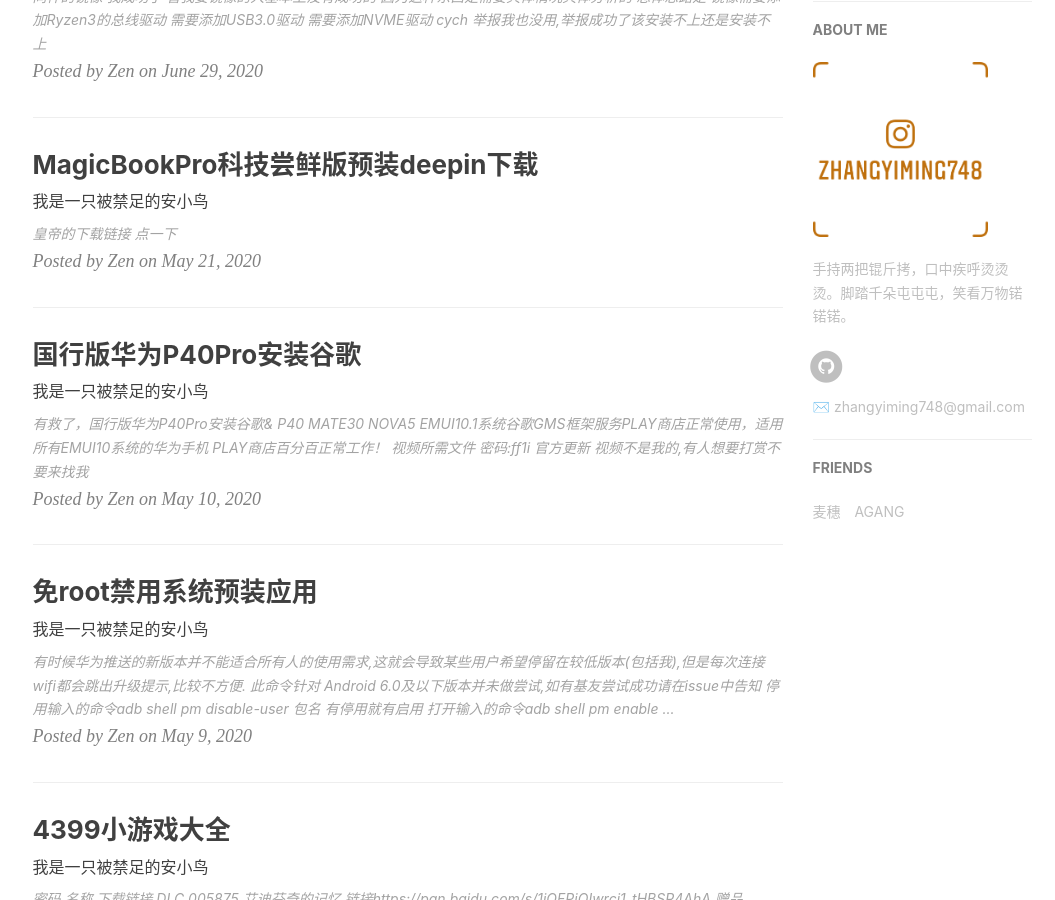
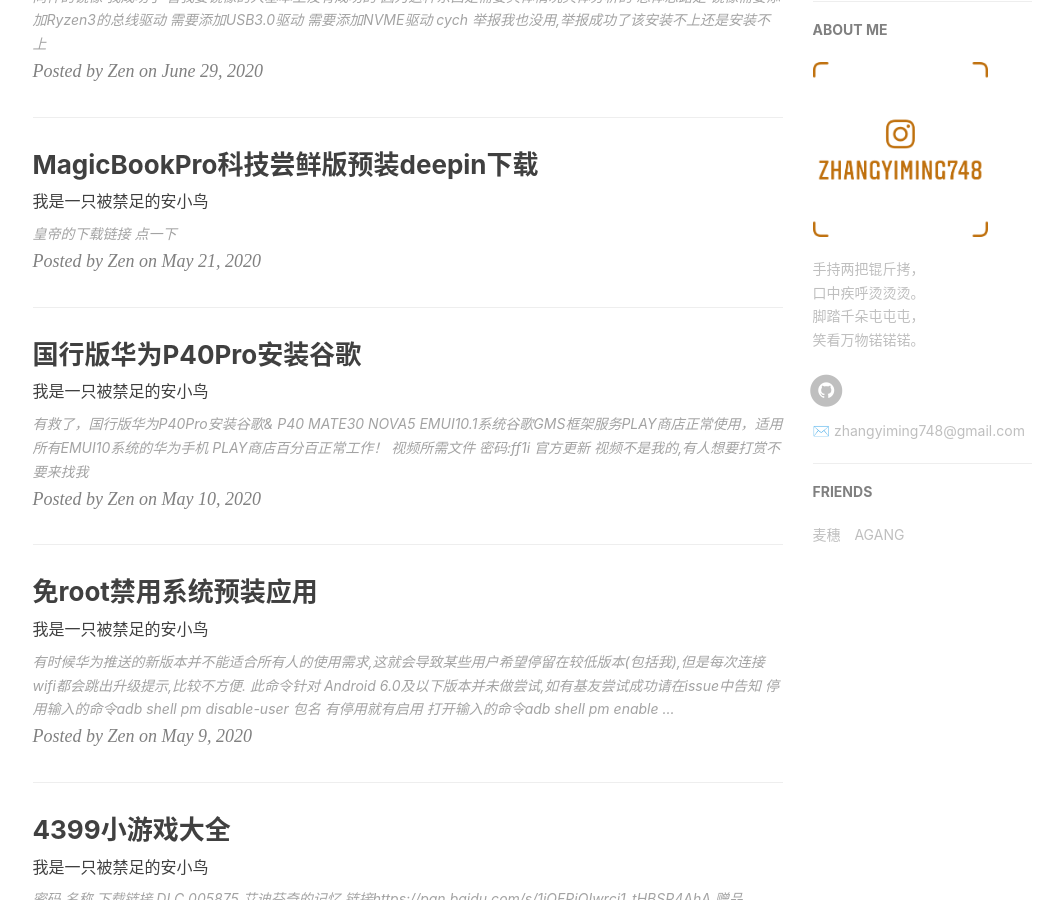
Before and after one commit to zhangyiming748/index, a Jekyll site: the page built from index.html, in a window 1280 px wide and 900 px high, scrolled down 724 px. Shown: the whole window, without its empty margins (135-1190 px from the left). Built offline with Jekyll 4.4.1, drawn with Linux system fonts in a browser that asks for light colours; nearby versions of some CDN libraries; the list of posts is cut into pages by our own code; comment, search, counter and statistics services are not loaded.

Commit message:
添加换行符

```diff
--- a/_config.yml
+++ b/_config.yml
@@ -13,7 +13,7 @@ github_repo: "https://github.com/zhangyiming748/zhangyiming748.github.io.git" #
 
 # Sidebar settings
 sidebar: true                           # whether or not using Sidebar.
-sidebar-about-description: "手持两把锟斤拷，口中疾呼烫烫烫。脚踏千朵屯屯屯，笑看万物锘锘锘。"
+sidebar-about-description: "手持两把锟斤拷，<br>口中疾呼烫烫烫。<br>脚踏千朵屯屯屯，<br>笑看万物锘锘锘。"
 sidebar-avatar: /img/instagram.png      # use absolute URL, seeing it's used in both `/` and `/about/`
 
 
```
